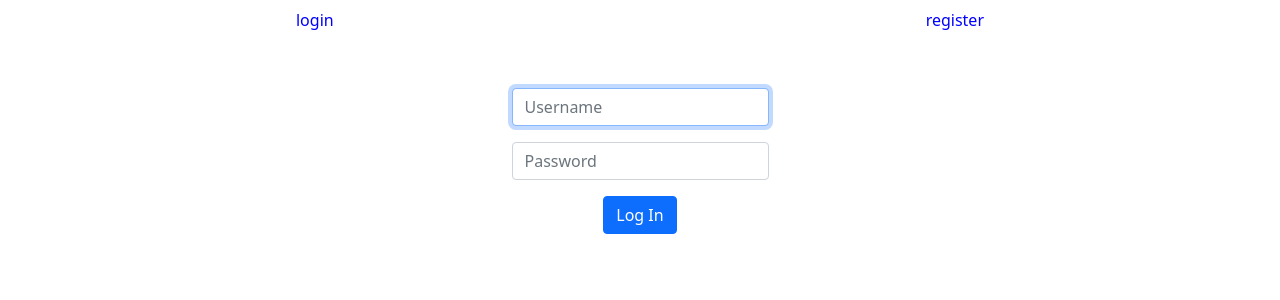
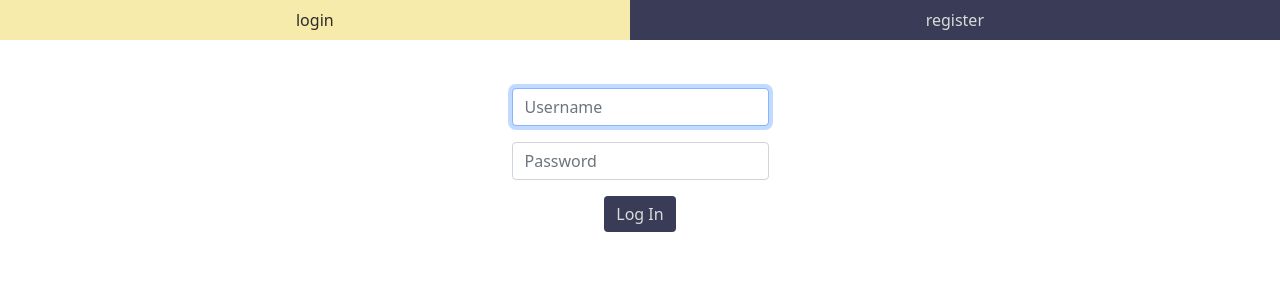
Before and after one commit to jnos-studies/anon_mood_board, a Flask app: page /login in a window 1280 px wide. Shown: the top 300 px of the page. Run offline with Flask 2, Linux system fonts and the light colour scheme; some libraries are stand-ins or nearby versions.

Commit message:
Defined my html templates more and worked on login handling

```diff
--- a/app/main.py
+++ b/app/main.py
@@ -16,7 +16,7 @@ def create_app(testing: bool = True):
     # configure session to use filesystem (instead of signed cookies)
     app.config["TEMPLATES_AUTO_RELOAD"] = True
     app.config["SESSION_PERMANENT"] = False
-    app.config["SECRET_KEY"] = secrets.token_hex(16)
+    app.config["SESSION_TYPE"] = "filesystem"
     Session(app)
 
     # Testing database to be used before production database
@@ -45,6 +45,7 @@ def create_app(testing: bool = True):
     @app.route("/all_moods")
     @login_required
     def all_moods():
+        #  TODO Provide statistics on user compared to others and add to the render template
         return render_template("all_moods.html")
 
 
@@ -82,9 +83,38 @@ def create_app(testing: bool = True):
 
     @app.route("/register", methods=["GET", "POST"])
     def register():
+        illegal_chars = "()=*-\\\'\".;:/\{\}#"
+        """Register user"""
+        # If user registers VIA POST
         if request.method == "POST":
-            pass
-        return render_template("register.html")
+            username, password, confirmation = request.form.get(
+                "username"), request.form.get("password"), request.form.get("confirmation")
+             # Only allow certain characters for username, sanitize user input
+            for i in illegal_chars:
+                for c in username:
+                    if i == c:
+                        return apology(f"These Characters are not allowed! {illegal_chars}")
+            # Check if the password matches and if the user exits.
+            if password == confirmation:
+                user_exists = db.execute("SELECT * FROM users WHERE username = ?;", username)
+
+                # Force users to have a password length longer than 8 characters and have at least 4 nonalphanumeric character
+                if len(password) < 8 and len(re.findall("\W+", password)) < 4:
+                    return apology("Password must contain at least 8 characters and 1 nonalphanumeric character!")
+
+                if len(user_exists) == 0:
+                    # TODO had a new path for the user's image value, include all values in database.
+                    db.execute("INSERT INTO users (username, hash) VALUES(?, ?)", username, generate_password_hash(password))
+                    return redirect("/login")
+
+                else:
+                    return apology("User already exists!")
+
+            else:
+                return apology("Passwords do not match!")
+
+        else:
+            return render_template("register.html")
 
 
     return app
--- a/app/static/styles.css
+++ b/app/static/styles.css
@@ -1,6 +1,6 @@
-.logins {
-    background-color: white;
-    color: blue;
+.emotive {
+    outline: none;
+    color: rgb(219, 219, 217);
     -webkit-transition: color 1s;
     -moz-transition:    color 1s;
     -ms-transition:     color 1s;
@@ -13,7 +13,23 @@
     transition:         background-color 1s;
 }
 
-.logins:hover {
-    color: white;
-    background-color: blue;
+.emotive:hover {
+    outline: none;
+    color: rgb(43, 43, 42);
+    background-color: rgb(247, 235, 171);
 }
+
+.nav {
+    background-color: rgb(57, 59, 87);
+    color: rgb(219, 219, 217);
+}
+
+.btn-primary {
+    border: none;
+    background-color: rgb(57, 59, 87);
+    color: rgb(219, 219, 217);
+}
+.btn-primary:hover {
+    color: rgb(43, 43, 42);
+    background-color: rgb(247, 235, 171);
+}
--- a/app/templates/layout.html
+++ b/app/templates/layout.html
@@ -16,18 +16,18 @@
 
         <link href="/static/styles.css" rel="stylesheet">
 
-        <title>Mood Tracker: {% block title %}{% endblock %}</title>
+        <title>Anon Mood-board: {% block title %}{% endblock %}</title>
     </head>
     <body>
-        <nav class="nav nav-pills nav-justified">
+        <nav class="nav">
             {%if session["user_id"]%}
-                <a class="nav-link active" aria-current="page" href="/index">Home</a>
-                <a class="nav-link" href="/log_mood">Log your mood!</a>
-                <a class="nav-link" href="/all_moods">All the feels!</a>
-                <a class="nav-link" href="/logout">logout</a>
+                <a class="flex-sm-fill text-sm-center nav-link active emotive" aria-current="page" href="/index">Home</a>
+                <a class="flex-sm-fill text-sm-center nav-link emotive" href="/log_mood">Log your mood!</a>
+                <a class="flex-sm-fill text-sm-center nav-link emotive" href="/all_moods">All the feels!</a>
+                <a class="flex-sm-fill text-sm-center nav-link emotive" href="/logout">logout</a>
             {% else %}
-                <a class="flex-sm-fill text-sm-center nav-link logins" aria-current="page" href="/login">login</a>
-                <a class="flex-sm-fill text-sm-center nav-link logins" href="/register">register</a>
+                <a class="flex-sm-fill text-sm-center nav-link emotive" aria-current="page" href="/login">login</a>
+                <a class="flex-sm-fill text-sm-center nav-link emotive" href="/register">register</a>
             {%endif%}
             </nav>
 
```
Also changed, not shown: app/templates/apology.html (+9 -0 lines), 2 other files.
